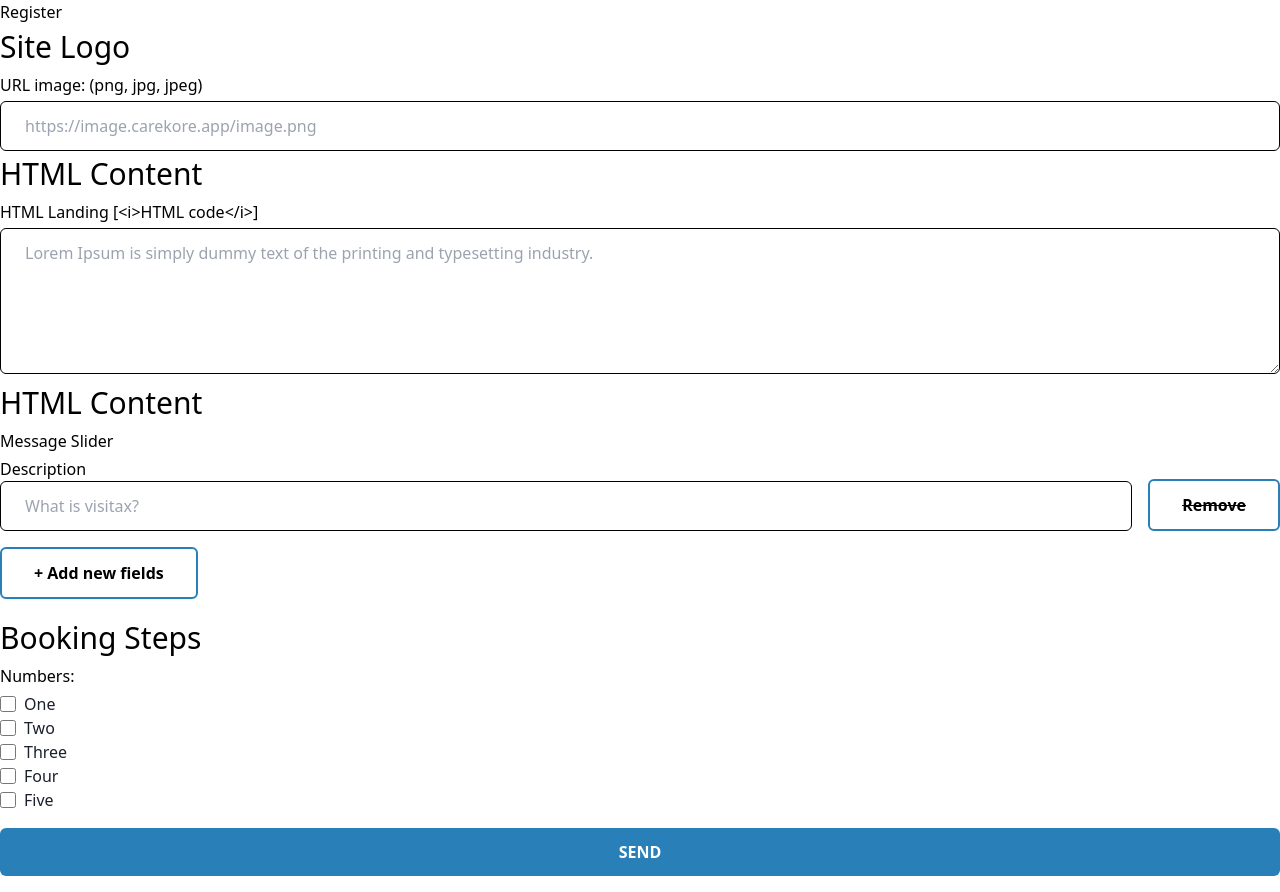
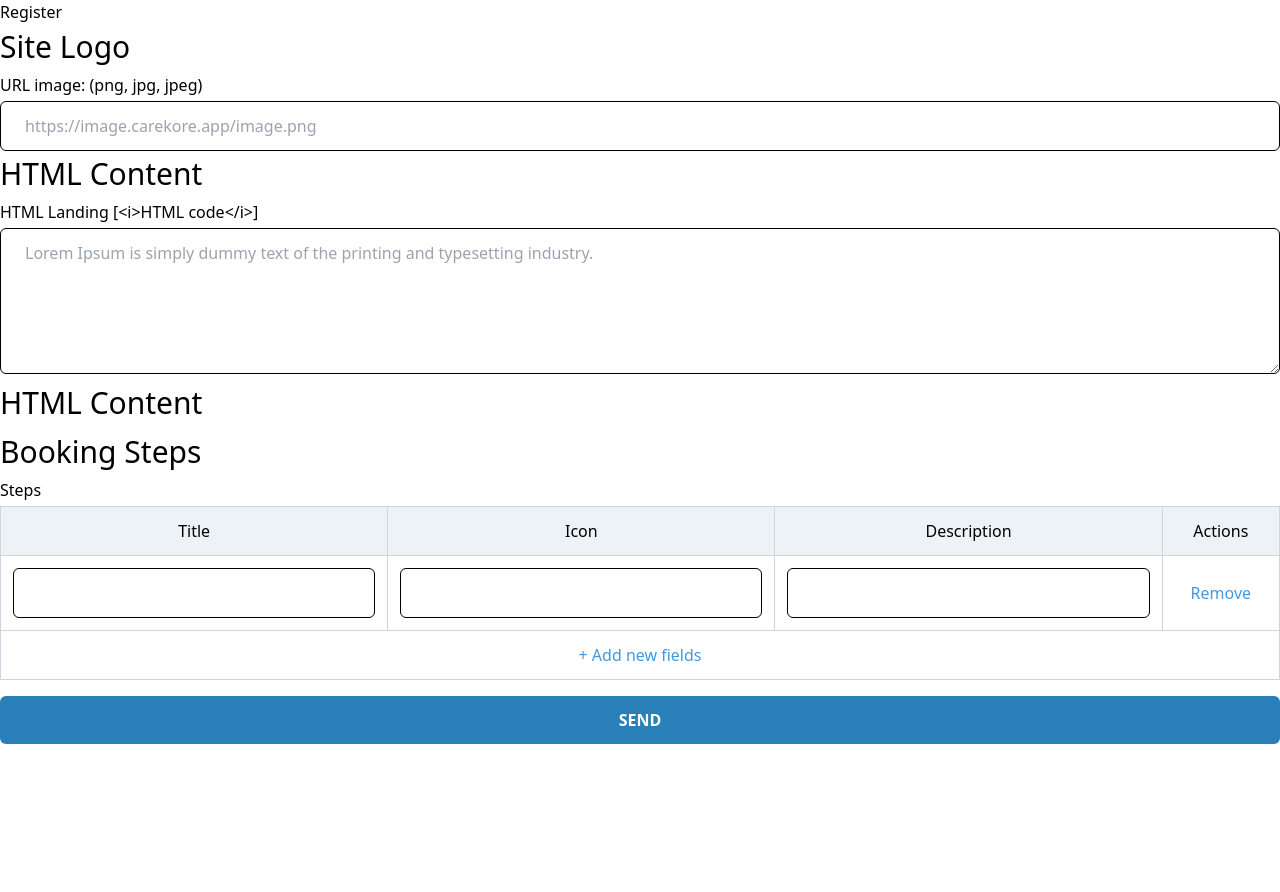
Before and after one commit to David171901/dynamic-form-formik, a React (Vite) app: page / in a window 1280 px wide. After the commit the page ends 800 px from the top, so only its background shows below. Built offline with nearby package versions, Linux system fonts and the light colour scheme.

Commit message:
build: styles in FieldArray

```diff
--- a/src/components/CustomFieldArrays.tsx
+++ b/src/components/CustomFieldArrays.tsx
@@ -1,6 +1,6 @@
-import { Field, ErrorMessage, FieldArray, useField } from "formik";
+import { Field, ErrorMessage, FieldArray } from "formik";
 import { Fields } from "../interfaces/interfaces";
-import styles from '../styles/styles.module.css'
+import styles from "../styles/styles.module.css";
 
 interface Props {
   name: string;
@@ -13,62 +13,103 @@ interface Props {
 export const CustomFieldArrays = ({ label, ...props }: Props) => {
   return (
     <>
-      <label className={styles.field__label}>
-        {label}
-      </label>
+      <div>
+      <label className={styles.field__label}>{label}</label>
+        <table className={styles.table}>
+          <thead>
+            <tr>
+              {props.fields.map((input, index) => (
+                <th
+                  key={index}
+                  className={styles.th}
+                >
+                  {input.label}
+                </th>
+              ))}
+              <th className={styles.th}>
+                Actions
+              </th>
+            </tr>
+          </thead>
+          <tbody>
             <FieldArray {...props}>
               {({ push, remove }) => (
                 <>
                   {props.values[`${props.name}`].map(
                     (_: { [key: string]: any }, index: number) => (
-                <div key={index} className={styles.container__fields_array}>
+                      <tr
+                        key={index}
+                        // className={styles.tr}
+                      >
                         {props.fields.map((input, indx) => (
-                    <div key={`${props.name}${indx}`} style={{flexGrow: 1}}>
-                      <label>{input.label}</label>
+                          <td
+                            key={`${props.name}${indx}`}
+                            className={styles.td}
+                          >
+                            <span className={styles.td__span}>
+                              {input.label}
+                            </span>
                             <Field
                               type="text"
-                        className={styles.field_array__input}
                               name={`${props.name}[${index}].${input.name}`}
                               placeholder={`${input.placeholder}`}
+                              className={styles.field_array__input}
                             />
                             <ErrorMessage
                               name={`${props.name}.${index}.${input.name}`}
                               component="span"
                             />
-                    </div>
+                          </td>
                         ))}
-                  <div className={styles.container__button_remove}>
+                        <td className={styles.td}>
+                          <span className={styles.td__span}>
+                            Actions
+                          </span>
                           <button
                             type="button"
                             onClick={() => {
-                        if (props.values[props.name].length > 1) remove(index)
+                              if (props.values[props.name].length > 1)
+                                remove(index);
                             }}
-                      className={styles.button__remove_field}
                             disabled={props.values[props.name].length === 1}
+                            className={styles.td__button}
                           >
                             Remove
                           </button>
-                  </div>
-                </div>
+                        </td>
+                      </tr>
                     )
                   )}
+                  <tr>
+                    <td
+                      colSpan={props.fields.length + 1}
+                      className={styles.td}
+                    >
                       <button
-              className={styles.button__add_field}
                         type="button"
                         onClick={() =>
                           push(
-                  props.fields.reduce((acc: { [key: string]: any }, curr) => {
+                            props.fields.reduce(
+                              (acc: { [key: string]: any }, curr) => {
                                 acc[curr.name] = "";
                                 return acc;
-                  }, {})
+                              },
+                              {}
+                            )
                           )
                         }
+                        className={styles.td__button}
                       >
                         + Add new fields
                       </button>
+                    </td>
+                  </tr>
                 </>
               )}
             </FieldArray>
+          </tbody>
+        </table>
+      </div>
     </>
   );
 };
--- a/src/pages/Component.tsx
+++ b/src/pages/Component.tsx
@@ -48,26 +48,6 @@ export const Component = () => {
         validations: [],
       },
       {
-        type: "field-array",
-        name: "slider",
-        typeValue: "array",
-        label: "Message Slider",
-        value: [
-          {
-            description: "",
-          },
-        ],
-        validations: [],
-        fields: [
-          {
-            type: "text",
-            name: "description",
-            label: "Description",
-            placeholder: "What is visitax?",
-          },
-        ],
-      },
-      {
         type: "h2",
         name: "section4",
         label: "Booking Steps",
@@ -75,44 +55,37 @@ export const Component = () => {
         validations: [],
       },
       {
-        type: "checkbox-group",
-        name: "numbers",
-        label: "Numbers: ",
-        value: [],
-        typeValue: "array",
-        options: [
+        type: 'field-array',
+        name: 'steps',
+        typeValue: 'array',
+        label: 'Steps',
+        value: [
           {
-            value: "one",
-            desc: "One",
+            title: '',
+            icon: '',
+            description: '',
+          },
+        ],
+        validations: [],
+        fields: [
+          {
+            type: 'text',
+            name: 'title',
+            label: 'Title',
+            placeholder: '',
           },
           {
-            value: "two",
-            desc: "Two",
+            type: 'text',
+            name: 'icon',
+            label: 'Icon',
+            placeholder: '',
           },
           {
-            value: "three",
-            desc: "Three",
-          },
-          {
-            value: "four",
-            desc: "Four",
-          },
-          {
-            value: "five",
-            desc: "Five",
-          },
-        ],
-        validations: [
-          {
-            type: "minLength",
-            value: 2,
-            message: "Select at least two options",
-          },
-          {
-            type: "maxLength",
-            value: 4,
-            message: "Select less than four options",
-          },
+            type: 'text',
+            name: 'description',
+            label: 'Description',
+            placeholder: '',
+          }
         ],
       },
     ],
--- a/src/styles/styles.module.css
+++ b/src/styles/styles.module.css
@@ -21,14 +21,14 @@
 }
 
 .field__input:focus {
-    border-color: #2980B9;
+  border-color: #2980b9;
   box-shadow: 0 0 0 2px rgba(41, 128, 185, 0.5);
 }
 
 .field__error {
   margin-top: 0.5rem;
   font-size: 0.875rem;
-    color: #E74C3C;
+  color: #e74c3c;
 }
 
 .container__checkbox {
@@ -46,80 +46,13 @@
 .checkbox__input {
   height: 1rem;
   width: 1rem;
-    border: 1px solid #D1D5DB;
+  border: 1px solid #d1d5db;
   margin-right: 0.5rem;
-}
-
-.button__add_field {
-    margin-top: 1rem;
-    margin-bottom: 1rem;
-    box-shadow: 0 1px 2px 0 rgba(41, 128, 185, 0.1);
-    border-radius: 0.375rem;
-    border-width: 2px;
-    border-color: #2980B9;
-    padding-top: 0.75rem;
-    padding-bottom: 0.75rem;
-    padding-left: 2rem;
-    padding-right: 2rem;
-    text-align: center;
-    font-size: 1rem;
-    font-weight: 600;
-    color: #000000;
-    outline: none;
-}
-
-.button__remove_field {
-    border-radius: 0.375rem;
-    border-width: 2px;
-    border-color: #2980B9;
-    padding-top: 0.75rem;
-    padding-bottom: 0.75rem;
-    padding-left: 2rem;
-    padding-right: 2rem;
-    text-align: center;
-    font-size: 1rem;
-    font-weight: 600;
-    color: #000000;
-    outline: none;
-}
-
-.button__remove_field:disabled {
-    text-decoration: line-through;
-}
-
-.container__fields_array {
-    display: flex;
-    flex-direction: column;
-    gap: 0.5rem; /* Equivalente a 'gap-y-2' */
-}
-
-.field_array__input {
-    width: 100%;
-    border-radius: 0.375rem;
-    border: 1px solid #000000;
-    background-color: #ffffff;
-    padding-top: 0.75rem;
-    padding-bottom: 0.75rem;
-    padding-left: 1.5rem;
-    /* padding-right: 1.5rem;  */
-    font-size: 1rem;
-    color: #000000;
-    outline: none;
-}
-
-.field_array__input:focus {
-    border-color: #2980B9;
-    box-shadow: 0 0 0 2px rgba(41, 128, 185, 0.5); /* Equivalente a 'focus:shadow-md' */
-}
-
-.container__button_remove {
-    display: flex;
-    align-items: flex-end;
 }
 
 .button__send {
   width: 100%;
-    background: #2980B9;
+  background: #2980b9;
   border-radius: 0.375rem;
   padding-top: 0.75rem;
   padding-bottom: 0.75rem;
@@ -132,9 +65,100 @@
   margin-bottom: 1rem;
 }
 
-@media (min-width: 768px) {
-    .container__fields_array {
+/* Field Arrays */
+
+.field_array__input {
+  width: 100%;
+  border-radius: 0.375rem;
+  border: 1px solid #000000;
+  background-color: #ffffff;
+  padding-top: 0.75rem;
+  padding-bottom: 0.75rem;
+  padding-left: 1.5rem;
+  font-size: 1rem;
+  color: #000000;
+  outline: none;
+}
+
+.field_array__input:focus {
+  border-color: #2980b9;
+  box-shadow: 0 0 0 2px rgba(41, 128, 185, 0.5); /* Equivalente a 'focus:shadow-md' */
+}
+
+.table {
+  border-collapse: collapse;
+  width: 100%;
+}
+
+.th {
+  padding: 0.75rem;
+  background-color: #edf2f7;
+  border: 1px solid #d2d6dc;
+  display: none;
+  font-weight: normal;
+}
+
+.tr {
+  background-color: #fff;
+  display: flex;
   flex-direction: row;
-      gap: 1rem; /* Equivalente a 'gap-x-4' */
+  flex-wrap: wrap;
+  flex-wrap: nowrap;
+  margin-bottom: 1rem;
+  margin-bottom: 0;
+}
+
+.tr:hover {
+  background-color: #f3f4f6;
+}
+
+.td {
+  width: 100%;
+  padding: 0.75rem;
+  color: #2d3748;
+  border: 1px solid #cbd5e0;
+  text-align: center;
+  display: block;
+  position: relative;
+}
+
+.td__span {
+  position: absolute;
+  top: 0;
+  left: 0;
+  background-color: #bee3f8;
+  padding: 0.25rem 0.5rem;
+  font-size: 0.75rem;
+}
+
+.td__button {
+  color: #4299e1;
+  text-decoration: none;
+}
+
+.td__button:hover {
+  color: #3182ce;
+  text-decoration: underline;
+}
+
+@media (min-width: 1024px) {
+  .th {
+    display: table-cell;
+  }
+
+  .tr {
+    flex-wrap: nowrap;
+    margin-bottom: 0;
+  }
+
+  .td {
+    width: auto;
+    display: table-cell;
+    position: relative;
+    position: static;
+  }
+
+  .td__span {
+    display: none;
   }
 }
```
Lines whose indentation alone changed are shown as unchanged.
